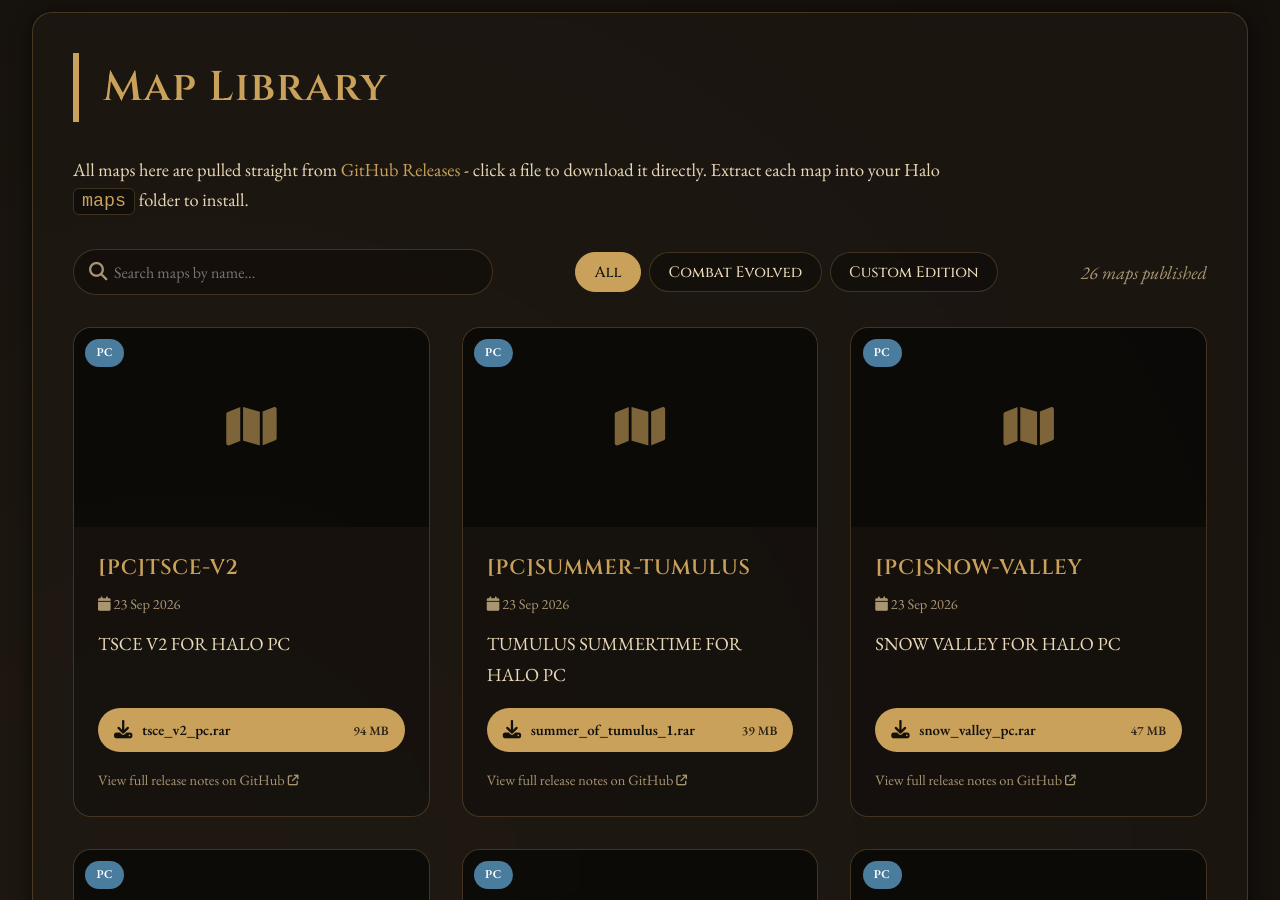
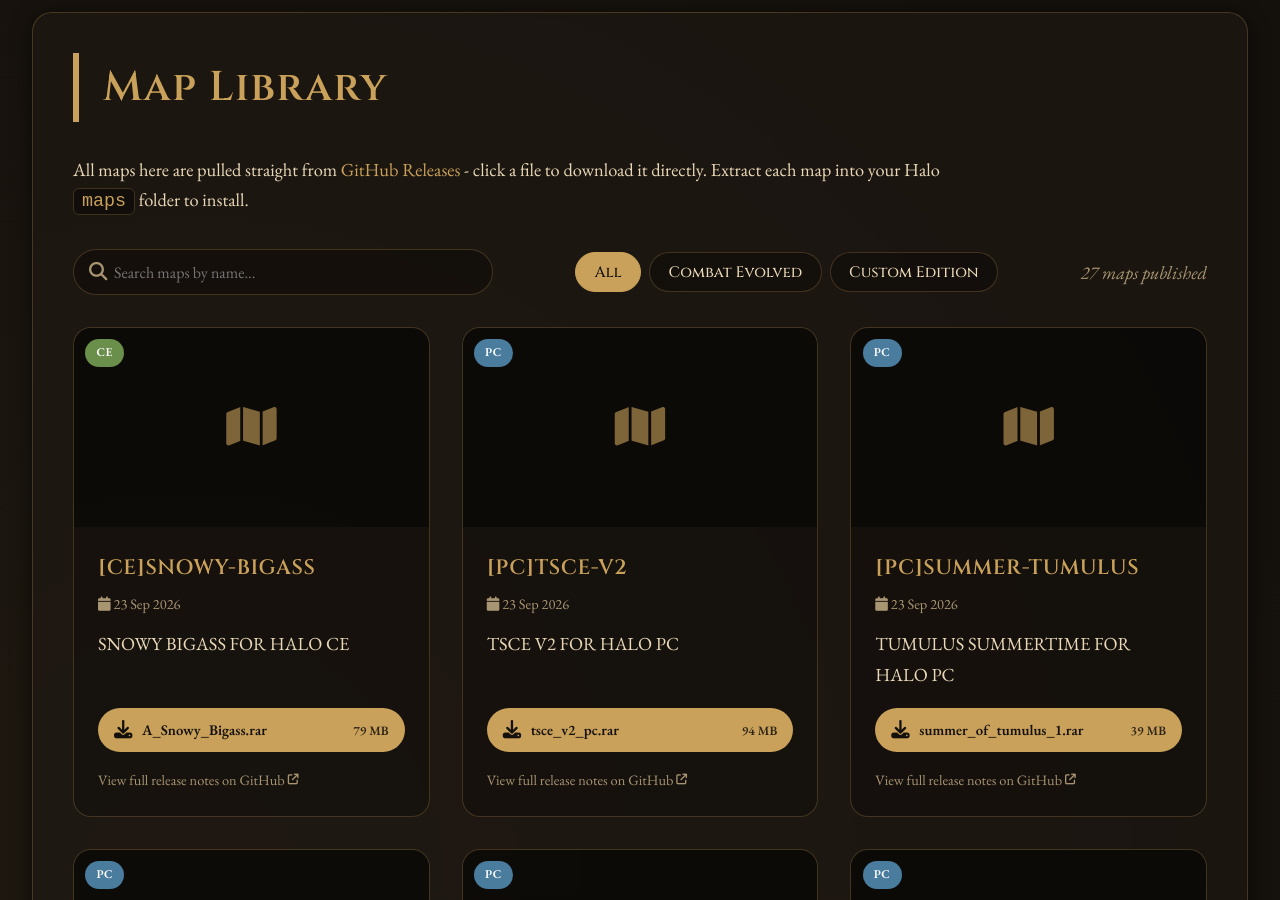
Before and after one commit to Chalwk/NC-Halo-Maps, a Jekyll site: the page built from maps.html, in a window 1280 px wide and 900 px high, scrolled down 264 px. Built offline with Jekyll 4.4.1, drawn with Linux system fonts in a browser that asks for light colours.

Commit message:
chore: update releases data

```diff
--- a/_data/releases.json
+++ b/_data/releases.json
@@ -1,4 +1,27 @@
 [
+  {
+    "id": 394790404,
+    "tag": "CE-SNOWY-BIGASS",
+    "name": "[CE]SNOWY-BIGASS",
+    "body": "SNOWY BIGASS FOR HALO CE",
+    "prerelease": false,
+    "published_at": "2026-09-23T15:21:35Z",
+    "html_url": "https://github.com/nakedchick-code/NC-Halo-Maps/releases/tag/CE-SNOWY-BIGASS",
+    "games": [
+      "CE"
+    ],
+    "thumbnail": null,
+    "assets": [
+      {
+        "name": "A_Snowy_Bigass.rar",
+        "size": 83329916,
+        "size_human": "79 MB",
+        "download_count": 0,
+        "browser_download_url": "https://github.com/nakedchick-code/NC-Halo-Maps/releases/download/CE-SNOWY-BIGASS/A_Snowy_Bigass.rar",
+        "content_type": "application/x-compressed"
+      }
+    ]
+  },
   {
     "id": 394763710,
     "tag": "PC-TSCE-V2",
```
